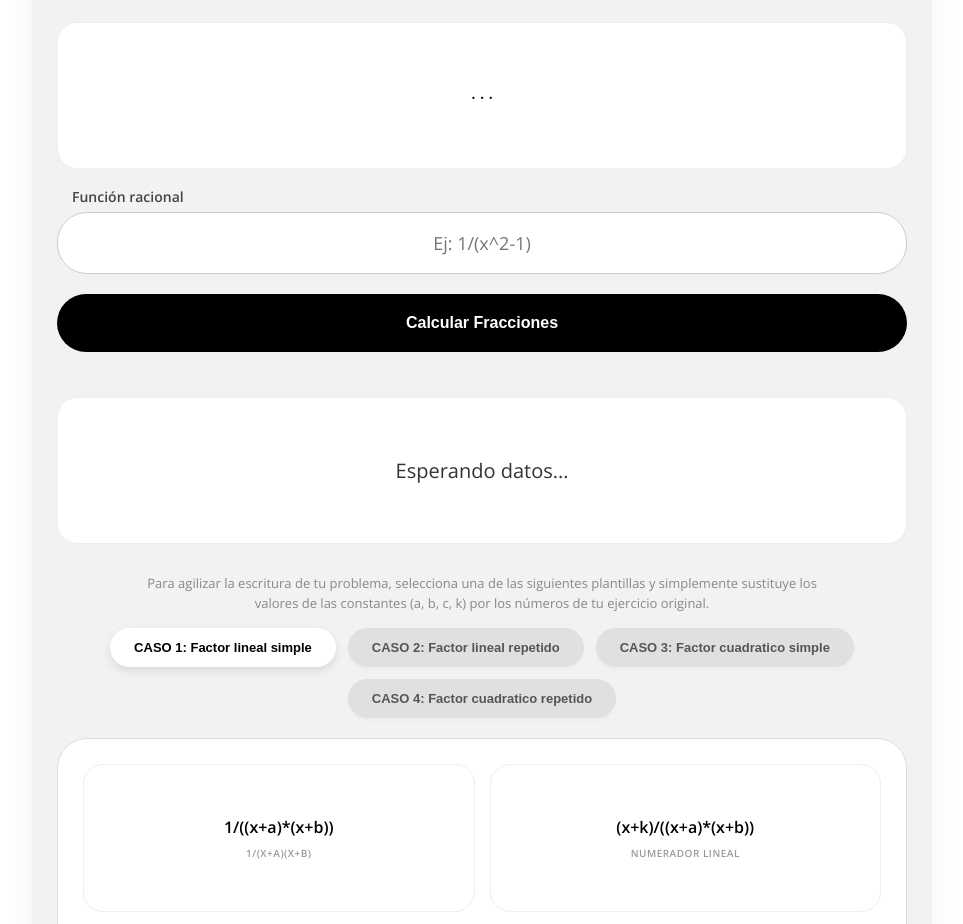
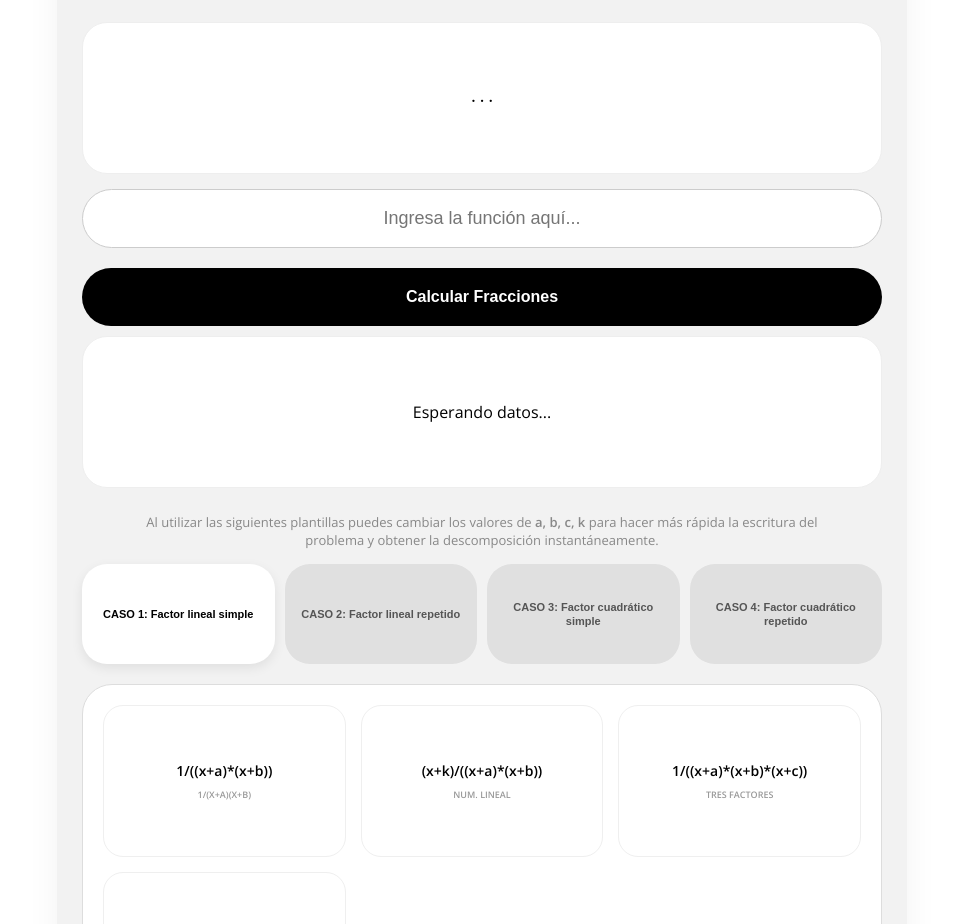
Before and after one commit to srodriguezrojas939/fraccionesparciales-web, a plain HTML site: page index.html in a window 1280 px wide. Shown: the part 146-1070 px from the top of the page, without its empty margins (158-1121 px from the left). Drawn offline with nearby package versions, Linux system fonts and the light colour scheme.

Commit message:
Update index.html

```diff
--- a/index.html
+++ b/index.html
@@ -15,17 +15,16 @@
     <style>
         @import url('https://fonts.googleapis.com/css2?family=Playfair+Display:wght@700&family=Open+Sans:wght@400;600&display=swap');
 
-        body { background: white; display: flex; justify-content: center; padding: 20px; font-family: 'Open Sans', sans-serif; }
+        body { background: #fff; display: flex; justify-content: center; padding: 20px; font-family: 'Open Sans', sans-serif; }
 
         .calculadora {
             background: #F2F2F2; padding: 35px 25px; border-radius: 40px;
-            box-shadow: 0 15px 35px rgba(0,0,0,0.05); width: 100%; max-width: 850px;
+            box-shadow: 0 15px 35px rgba(0,0,0,0.05); width: 100%; max-width: 800px; /* Ancho controlado */
         }
 
         .header-section { text-align: center; margin-bottom: 25px; }
         .header-section h1 { font-family: 'Playfair Display', serif; font-size: 38px; margin: 0; }
 
-        /* Subtítulo solicitado */
         .main-subtitle {
             font-family: 'Playfair Display', serif;
             font-weight: 700;
@@ -35,65 +34,67 @@
         }
 
         #preview-container, #resultado {
-            background: white; padding: 25px; border-radius: 20px;
-            min-height: 95px; display: flex; align-items: center;
+            background: white; padding: 25px; border-radius: 25px;
+            min-height: 100px; display: flex; align-items: center;
             justify-content: center; border: 1px solid #eee; overflow-x: auto;
-            text-align: center;
+            text-align: center; margin-bottom: 15px;
         }
-
-        #resultado { margin-top: 45px; color: #333; font-size: 20px; }
-
-        label { display: block; font-size: 14px; color: #444; margin: 18px 0 6px 15px; font-weight: 600; }
 
         input {
             width: 100%; padding: 18px 25px; border-radius: 30px;
             border: 1px solid #ccc; box-sizing: border-box; font-size: 18px; outline: none;
-            background: white; font-family: 'Open Sans', sans-serif; margin-bottom: 20px;
-            text-align: center;
+            background: white; margin-bottom: 20px; text-align: center;
         }
 
         .btn-principal {
             width: 100%; background: black; color: white; border: none;
             padding: 20px; border-radius: 35px; font-size: 16px;
-            cursor: pointer; font-weight: 700; transition: 0.3s;
+            cursor: pointer; font-weight: 700; transition: 0.3s; margin-bottom: 10px;
         }
 
-        /* Texto explicativo en gris */
-        .instrucciones-plantillas {
-            color: #888;
-            font-size: 13px;
-            text-align: center;
-            margin: 30px auto 15px auto;
-            max-width: 80%;
-            line-height: 1.5;
+        .instrucciones {
+            color: #888; font-size: 13px; text-align: center;
+            margin: 25px auto 15px auto; max-width: 90%; line-height: 1.4;
         }
 
-        /* Píldoras con bordes muy redondeados */
-        .pills-nav { display: flex; justify-content: center; gap: 12px; flex-wrap: wrap; margin-bottom: 20px; }
+        /* DISEÑO DE PÍLDORAS: Cuadrados redondeados en una sola línea */
+        .pills-nav {
+            display: grid;
+            grid-template-columns: repeat(4, 1fr); /* 4 columnas fijas */
+            gap: 10px;
+            margin-bottom: 20px;
+        }
+
         .pill {
-            background: #e0e0e0; border: none; padding: 12px 24px; border-radius: 50px;
-            font-size: 13px; cursor: pointer; transition: 0.3s; font-weight: 600; color: #555;
-            box-shadow: 0 2px 4px rgba(0,0,0,0.03);
+            background: #e0e0e0; border: none; height: 100px; /* Forma de cuadrado/rectángulo alto */
+            border-radius: 25px; /* Muy redondeado */
+            font-size: 11px; cursor: pointer; transition: 0.3s; font-weight: 600; color: #555;
+            display: flex; align-items: center; justify-content: center; text-align: center;
+            padding: 10px; line-height: 1.3;
         }
-        .pill.active { background: white; color: black; box-shadow: 0 4px 10px rgba(0,0,0,0.1); }
+        .pill.active { background: white; color: black; box-shadow: 0 4px 12px rgba(0,0,0,0.08); }
 
-        .symbols-container { background: white; border-radius: 30px; padding: 25px; border: 1px solid #ddd; }
+        .symbols-container { background: white; border-radius: 30px; padding: 20px; border: 1px solid #ddd; }
 
+        /* Ajuste para evitar el solapamiento de la imagen que enviaste */
         .symbols-grid {
             display: grid;
-            grid-template-columns: repeat(auto-fill, minmax(280px, 1fr));
+            grid-template-columns: repeat(auto-fill, minmax(220px, 1fr));
             gap: 15px;
         }
 
         .sym-btn {
-            background: white; border: 1px solid #efefef; padding: 18px; border-radius: 20px;
+            background: white; border: 1px solid #efefef; padding: 15px; border-radius: 20px;
             text-align: center; cursor: pointer; transition: 0.2s; display: flex;
             flex-direction: column; align-items: center; justify-content: center;
-            min-height: 110px;
+            min-height: 120px; overflow: hidden;
         }
-        .sym-btn:hover { border-color: #000; transform: translateY(-2px); }
-        .sym-btn span { font-size: 16px; font-weight: 600; margin-bottom: 8px; color: #000; word-break: break-all; }
-        .sym-btn small { font-size: 10px; text-transform: uppercase; color: #999; font-weight: 700; letter-spacing: 0.5px; }
+        .sym-btn span {
+            font-size: 14px; /* Un poco más pequeño para que no se salga */
+            font-weight: 600; margin-bottom: 8px; color: #000;
+            max-width: 100%; word-wrap: break-word; /* Evita solapamiento */
+        }
+        .sym-btn small { font-size: 9px; text-transform: uppercase; color: #999; font-weight: 700; }
     </style>
 </head>
 <body>
@@ -108,22 +109,21 @@
         <div id="latex-preview">$$ \dots $$</div>
     </div>
 
-    <label>Función racional</label>
-    <input id="funcion" placeholder="Ej: 1/(x^2-1)" type="text" oninput="actualizarPreview()">
+    <input id="funcion" placeholder="Ingresa la función aquí..." type="text" oninput="actualizarPreview()">
 
     <button onclick="resolver()" class="btn-principal" id="btn">Calcular Fracciones</button>
 
     <div id="resultado">Esperando datos...</div>
 
-    <p class="instrucciones-plantillas">
-        Para agilizar la escritura de tu problema, selecciona una de las siguientes plantillas y simplemente sustituye los valores de las constantes (a, b, c, k) por los números de tu ejercicio original.
+    <p class="instrucciones">
+        Al utilizar las siguientes plantillas puedes cambiar los valores de <b>a, b, c, k</b> para hacer más rápida la escritura del problema y obtener la descomposición instantáneamente.
     </p>
 
     <div class="pills-nav">
         <button class="pill active" onclick="showCategory('lineales_simples', this)">CASO 1: Factor lineal simple</button>
         <button class="pill" onclick="showCategory('lineales_repetidos', this)">CASO 2: Factor lineal repetido</button>
-        <button class="pill" onclick="showCategory('cuadraticos_simples', this)">CASO 3: Factor cuadratico simple</button>
-        <button class="pill" onclick="showCategory('cuadraticos_repetidos', this)">CASO 4: Factor cuadratico repetido</button>
+        <button class="pill" onclick="showCategory('cuadraticos_simples', this)">CASO 3: Factor cuadrático simple</button>
+        <button class="pill" onclick="showCategory('cuadraticos_repetidos', this)">CASO 4: Factor cuadrático repetido</button>
     </div>
 
     <div class="symbols-container">
@@ -137,27 +137,27 @@ const APP_ID = "A947G495PV";
 const categorias = {
     lineales_simples: [
         { s: '1/((x+a)*(x+b))', t: '1/(x+a)(x+b)' },
-        { s: '(x+k)/((x+a)*(x+b))', t: 'Numerador lineal' },
-        { s: '1/((x+a)*(x+b)*(x+c))', t: 'Tres factores simples' },
-        { s: '1/(x^2-a^2)', t: 'Diferencia de cuadrados' }
+        { s: '(x+k)/((x+a)*(x+b))', t: 'Num. Lineal' },
+        { s: '1/((x+a)*(x+b)*(x+c))', t: 'Tres factores' },
+        { s: '1/(x^2-a^2)', t: 'Dif. Cuadrados' }
     ],
     lineales_repetidos: [
-        { s: '1/(x+a)^2', t: 'Factor al cuadrado' },
-        { s: '1/(x+a)^3', t: 'Factor al cubo' },
+        { s: '1/(x+a)^2', t: 'Factor ^2' },
+        { s: '1/(x+a)^3', t: 'Factor ^3' },
         { s: '1/(x*(x+a)^2)', t: 'Simple + Repetido' },
         { s: '1/((x+a)^2*(x+b)^2)', t: 'Dos repetidos' }
     ],
     cuadraticos_simples: [
-        { s: '1/(x^2+a^2)', t: 'Cuadrático irreducible' },
+        { s: '1/(x^2+a^2)', t: 'Cuadrático Irreducible' },
         { s: '1/(x*(x^2+a^2))', t: 'Lineal + Cuadrático' },
-        { s: '1/((x^2+a^2)*(x^2+b^2))', t: 'Dos cuadráticos distintos' },
+        { s: '1/((x^2+a^2)*(x^2+b^2))', t: 'Dos cuadráticos' },
         { s: '1/(x^2+x+1)', t: 'Trinomio irreducible' }
     ],
     cuadraticos_repetidos: [
-        { s: '1/(x^2+a^2)^2', t: 'Cuadrático repetido ^2' },
-        { s: '1/(x^2+a^2)^3', t: 'Cuadrático repetido ^3' },
-        { s: 'x/(x^2+a^2)^2', t: 'Numerador x / Cuad. repetido' },
-        { s: '1/(x*(x^2+a^2)^2)', t: 'Lineal + Cuad. repetido' }
+        { s: '1/(x^2+a^2)^2', t: 'Repetido ^2' },
+        { s: '1/(x^2+a^2)^3', t: 'Repetido ^3' },
+        { s: 'x/(x^2+a^2)^2', t: 'Num. x / Repetido' },
+        { s: '1/(x*(x^2+a^2)^2)', t: 'Lineal + Repetido' }
     ]
 };
 
@@ -211,19 +211,17 @@ async function resolver() {
             const latex = nerdamer(cleanText).toTeX();
             out.innerHTML = `$$ ${latex} $$`;
         } else {
-            out.innerHTML = "<span style='color:red'>Error en la expresión o sin descomposición.</span>";
+            out.innerHTML = "<span style='color:red'>Revisa la sintaxis.</span>";
         }
     } catch (e) {
-        out.innerHTML = "<span style='color:red'>Error de conexión con el servidor.</span>";
+        out.innerHTML = "<span style='color:red'>Error de conexión.</span>";
     } finally {
         btn.disabled = false;
         if (window.MathJax) MathJax.typesetPromise([out]);
     }
 }
 
-window.onload = () => {
-    showCategory('lineales_simples', document.querySelector('.pill'));
-};
+window.onload = () => showCategory('lineales_simples', document.querySelector('.pill'));
 </script>
 
 </body>
```
